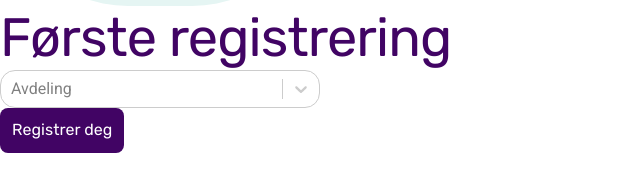
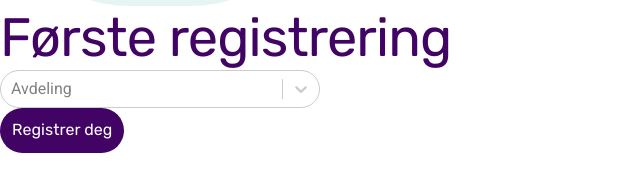
Before and after one commit to itp2-lanekassen/lanekassen, a React (Vite) app in the folder frontend/: page / in a window 1280 px wide. Shown: the part 122-314 px from the top of the page, without its empty margins (0-640 px from the left). Built offline with nearby package versions, Linux system fonts and the light colour scheme; what @azure/msal-react would draw is missing.

Commit message:
Make submit button rounder

```diff
--- a/frontend/src/components/DropdownMultiSelect.tsx
+++ b/frontend/src/components/DropdownMultiSelect.tsx
@@ -16,7 +16,7 @@ export default function DropdownMultiSelect() {
         isMulti
         theme={(theme) => ({
           ...theme,
-          borderRadius: 15,
+          borderRadius: 20,
           colors: {
             ...theme.colors,
             primary25: '#F6F0F9',
--- a/frontend/src/components/SubmitButton.tsx
+++ b/frontend/src/components/SubmitButton.tsx
@@ -5,7 +5,7 @@ export default function SubmitButton({ buttonText, handleClick }: ISubmitButton)
   return (
     <div>
       <button
-        className="flex text-white rounded-lg bg-primary pt-3 pl-3 pr-3 pb-3"
+        className="flex text-white rounded-3xl bg-primary pt-3 pl-3 pr-3 pb-3"
         onClick={handleClick}
       >
         {buttonText}
```
